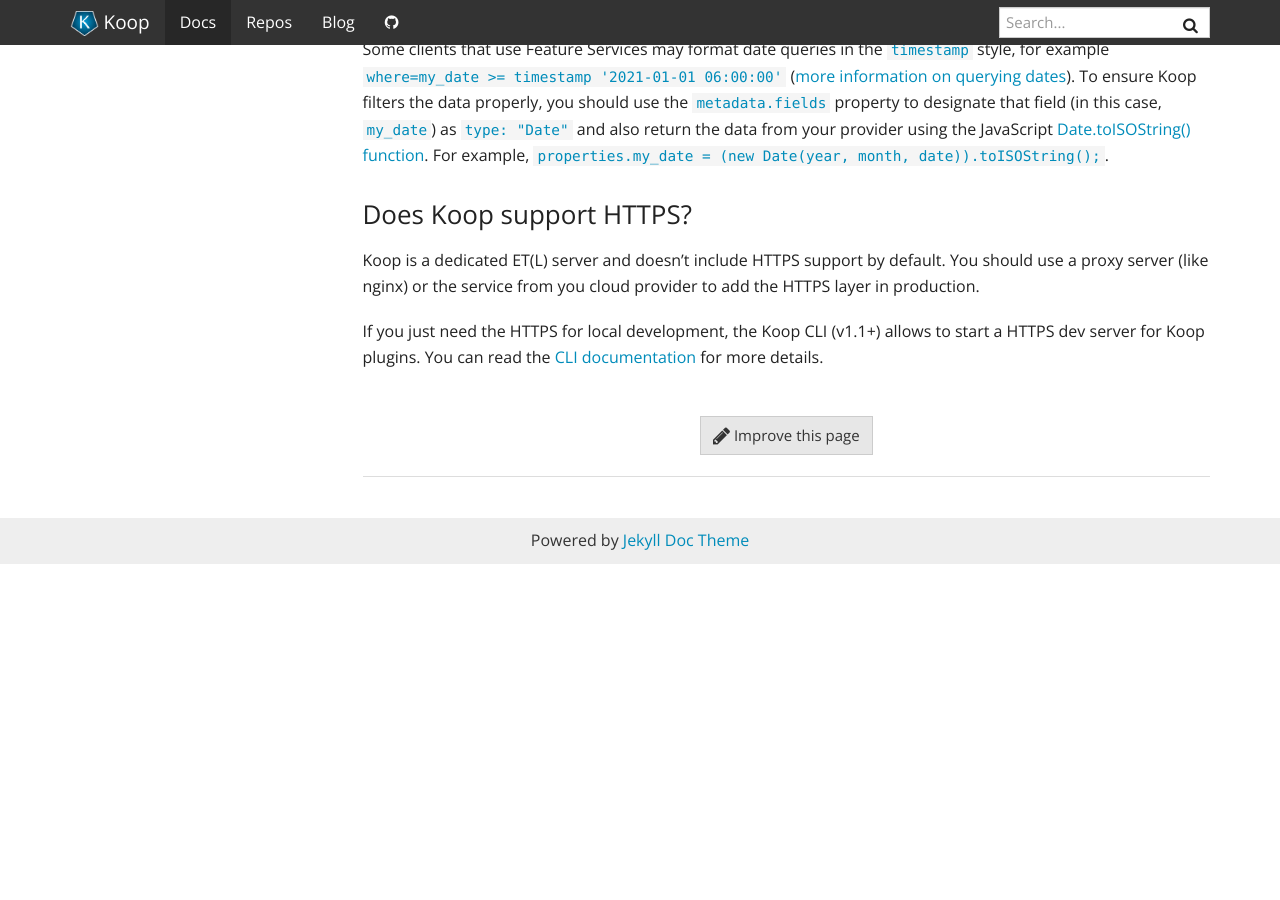
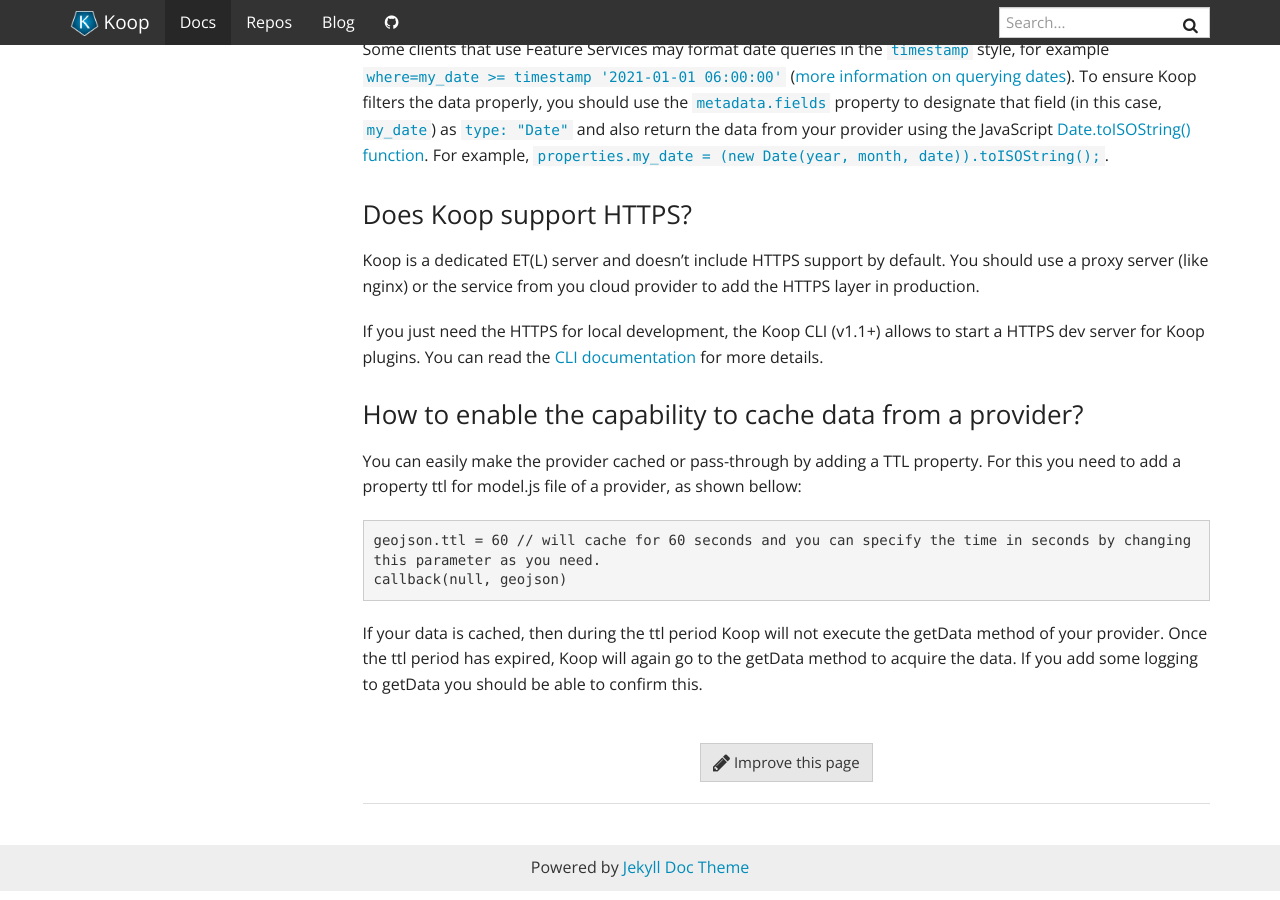
Before and after one commit to koopjs/koopjs.github.io, a Jekyll site: the page built from _docs/basics/faqs.md, in a window 1280 px wide and 900 px high, scrolled down 1674 px. Built offline with Jekyll 4.4.1, drawn with Linux system fonts in a browser that asks for light colours; nearby versions of some CDN libraries; before the commit the page ends 2247 px from its top, so only the background shows below that.

Commit message:
Enabling a capability 4 cache data from a provider (#111)

````diff
--- a/_docs/basics/faqs.md
+++ b/_docs/basics/faqs.md
@@ -58,3 +58,15 @@ Some clients that use Feature Services may format date queries in the `timestamp
 Koop is a dedicated ET(L) server and doesn't include HTTPS support by default. You should use a proxy server (like nginx) or the service from you cloud provider to add the HTTPS layer in production.
 
 If you just need the HTTPS for local development, the Koop CLI (v1.1+) allows to start a HTTPS dev server for Koop plugins. You can read the [CLI documentation](https://github.com/koopjs/koop-cli/blob/master/docs/commands/serve.md) for more details.
+
+### How to enable the capability to cache data from a provider?
+
+You can easily make the provider cached or pass-through by adding a TTL property.
+For this you need to add a property ttl for model.js file of a provider, as shown bellow:
+
+```
+geojson.ttl = 60 // will cache for 60 seconds and you can specify the time in seconds by changing this parameter as you need.
+callback(null, geojson)
+```
+
+ If your data is cached, then during the ttl period Koop will not execute the getData method of your provider. Once the ttl period has expired, Koop will again go to the getData method to acquire the data. If you add some logging to getData you should be able to confirm this.
````
